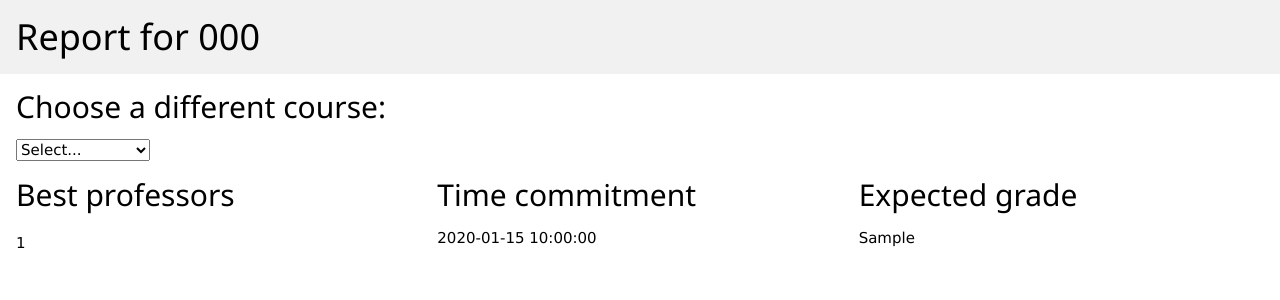
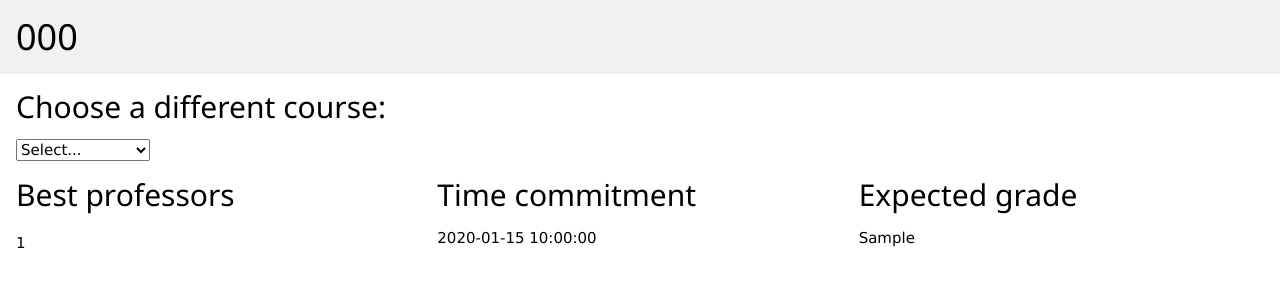
Before and after one commit to andportnoy/smartercapes.com, a Flask app: template templates/report.html in a window 1280 px wide. Shown: the top 300 px of the page. Run offline with Flask 2, Linux system fonts and the light colour scheme; the template is opened without the code that fills it: most values are stand-ins (such as "Sample title", 1, 10 or a date in 2020).

Commit message:
improve phrasing

```diff
--- a/templates/report.html
+++ b/templates/report.html
@@ -6,7 +6,7 @@
 <body>
 
 <div class="w3-container w3-light-gray">
-   <h1>Report for {{code}}</h1>
+   <h1>{{code}}</h1>
 </div>
 
 <div class="w3-container">
```
